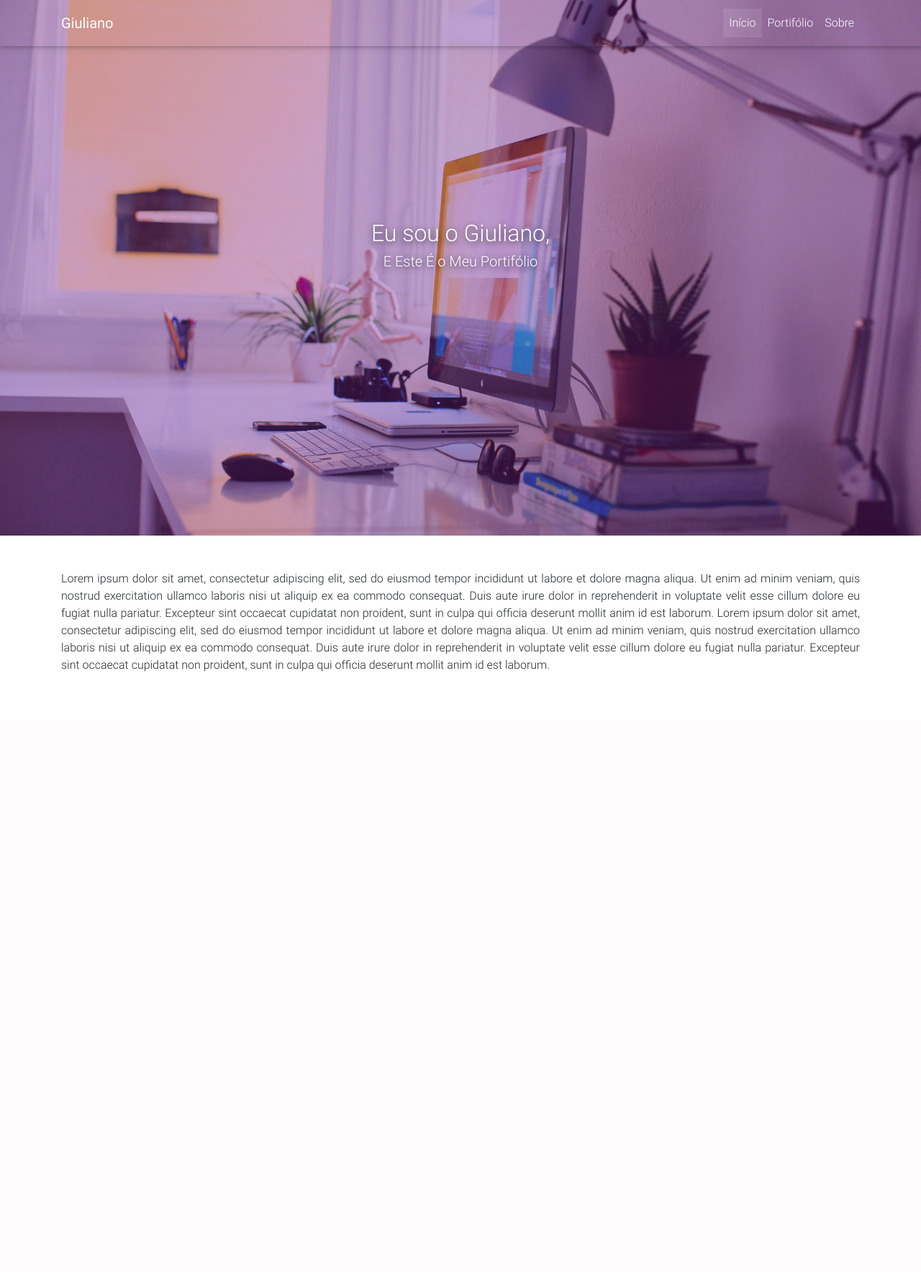
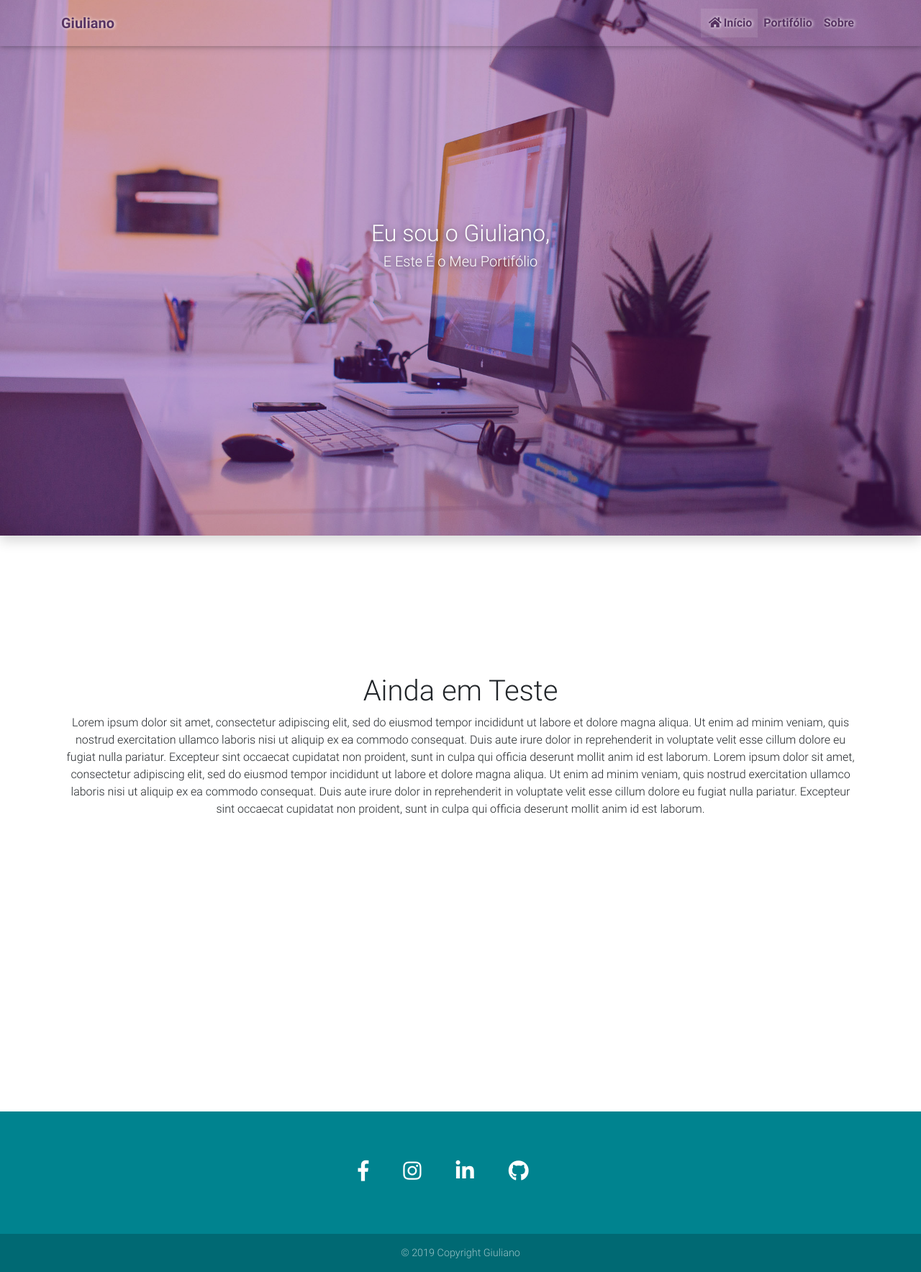
Before and after one commit to thefalked/Portfolio, a PHP site: page / in a window 1280 px wide. Shown: the whole page at 72% size. Before the commit the page ends 933 px from the top, so only its background shows below. Run offline with PHP 8.4, Linux system fonts and the light colour scheme.

Commit message:
Footer adicionado

```diff
--- a/CSS/CSS.css
+++ b/CSS/CSS.css
@@ -1,13 +1,3 @@
-.header-rellax {
-    background-image: url(../Imagens/teste-image.jpg);
-    background-size: cover;
-    background-position: center center;
-    text-align: center;
-    position: relative;
-    top: 0;
-    height: 100vh;
-}
-
 .titulo{
     text-shadow: 0 2px 8px rgba(0, 0, 0, 0.71);
 }
@@ -18,7 +8,7 @@
 
 .bloco{
     height: 100vh;
-    padding-top: 10%;
+    padding-top: 15%;
     padding-bottom: 10%;
 }
 
@@ -29,6 +19,11 @@
 .view {
     background-image: url(../Imagens/teste-image.jpg);
     background-size: cover;
+    background-position: center center;
+    text-align: center;
+    position: relative;
+    top: 0;
+    height: 100vh;
 }
 @media (min-width: 768px) {
     .view {
@@ -36,12 +31,21 @@
         margin-top: -56px;
     }
 }
+
+.nav-link, .navbar-brand{
+    color: #573362!important;
+    font-weight: bold;
+    text-shadow: 1px 0px 4px #FFFFFF;
+}
+
 .navbar {
     z-index: 1;
 }
+
 .navbar {
     background-color: transparent;
 }
+
 .top-nav-collapse {
     background-color: transparent;
 }
@@ -49,12 +53,13 @@
     .navbar {
         background-color: #573362;
     }
+
+    .nav-link, .navbar-brand{
+        color: white !important;
+        font-weight: lighter;
+        text-shadow: none;
+    }
+    .page-footer{
+        margin-top: 11.4%;
+    }
 }
-
-html,
-body,
-header,
-.view {
-
-    height: 100vh;
-}
--- a/index.html
+++ b/index.html
@@ -33,7 +33,7 @@
       <div class="collapse navbar-collapse" id="navbarSupportedContent">
         <ul class="navbar-nav ml-auto">
           <li class="nav-item active">
-            <a class="nav-link" href="#">Início<span class="sr-only">(current)</span></a>
+            <a class="nav-link" href="#"><i class="fas fa-home"></i>Início<span class="sr-only">(current)</span></a>
           </li>
           <li class="nav-item">
             <a class="nav-link" href="#">Portifólio</a>
@@ -46,7 +46,7 @@
     </div>
   </nav>
 
-  <div class="view intro-2">
+  <div class="view intro-2 py-5 shadow">
     <div class="full-bg-img">
       <div class="mask rgba-purple-light flex-center">
         <div class="container text-center white-text wow fadeInUp">
@@ -60,13 +60,13 @@
 <!--Main Navigation-->
 
 <!--Main Layout-->
-<main class="text-center py-5">
+<main class="text-center bloco">
 
   <div class="container">
     <div class="row">
       <div class="col-md-12">
-
-        <p align="justify">Lorem ipsum dolor sit amet, consectetur adipiscing elit, sed do eiusmod tempor
+        <h1>Ainda em Teste</h1>
+        <p>Lorem ipsum dolor sit amet, consectetur adipiscing elit, sed do eiusmod tempor
           incididunt ut labore et dolore magna aliqua. Ut enim ad minim veniam, quis nostrud exercitation
           ullamco laboris nisi ut aliquip ex ea commodo consequat. Duis aute irure dolor in reprehenderit in
           voluptate velit esse cillum dolore eu fugiat nulla pariatur. Excepteur sint occaecat cupidatat non
@@ -82,6 +82,51 @@
   </div>
 
 </main>
+<!-- Footer -->
+<footer class="page-footer font-small cyan darken-3">
+
+    <!-- Footer Elements -->
+    <div class="container">
+
+      <!-- Grid row-->
+      <div class="row">
+
+        <!-- Grid column -->
+        <div class="col-md-12 py-5">
+          <div class="mb-5 flex-center">
+
+            <!-- Facebook -->
+            <a class="fb-ic">
+              <i class="fab fa-facebook-f fa-lg white-text mr-md-5 mr-3 fa-2x"> </i>
+            </a>
+            <!--Instagram-->
+            <a class="ins-ic">
+              <i class="fab fa-instagram fa-lg white-text mr-md-5 mr-3 fa-2x"> </i>
+            </a>
+            <!--Linkedin -->
+            <a class="li-ic">
+              <i class="fab fa-linkedin-in fa-lg white-text mr-md-5 mr-3 fa-2x"> </i>
+            </a>
+            <!--GitHub -->
+            <a class="li-ic">
+                <i class="fab fa-github fa-lg white-text mr-md-5 mr-3 fa-2x"> </i>
+              </a>
+          </div>
+        </div>
+        <!-- Grid column -->
+
+      </div>
+      <!-- Grid row-->
+
+    </div>
+    <!-- Footer Elements -->
+
+    <!-- Copyright -->
+    <div class="footer-copyright text-center py-3">&copy; 2019 Copyright Giuliano</div>
+    <!-- Copyright -->
+
+  </footer>
+  <!-- Footer -->
 <!--Main Layout-->
   <!-- /Start your project here-->
 
```
Also changed, not shown: js/JS.js (line endings or trailing spaces).
